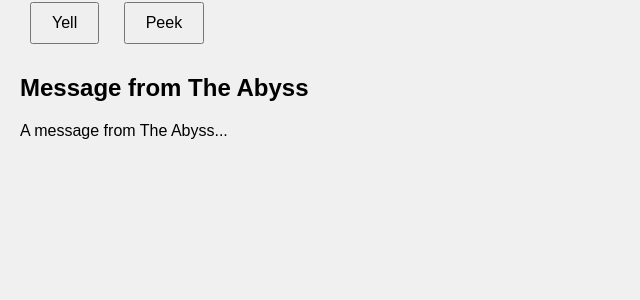
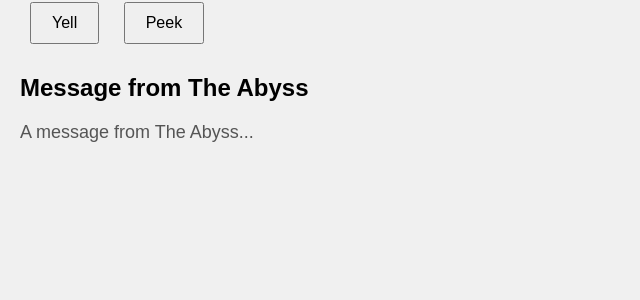
Before and after one commit to KenB7891/the-void, a FastAPI app: page / in a window 1280 px wide. Shown: the part 142-442 px from the top of the page, without its empty margins (0-640 px from the left). Run offline with FastAPI, Linux system fonts and the light colour scheme.

Commit message:
Fixed a typo in style.css

```diff
--- a/static/style.css
+++ b/static/style.css
@@ -22,7 +22,7 @@ textarea {
     font-size: 16px;
 }
 
-#peak-message {
+#peek-message {
     margin-top: 10px;
     font-size: 18px;
     color: #555;
```
